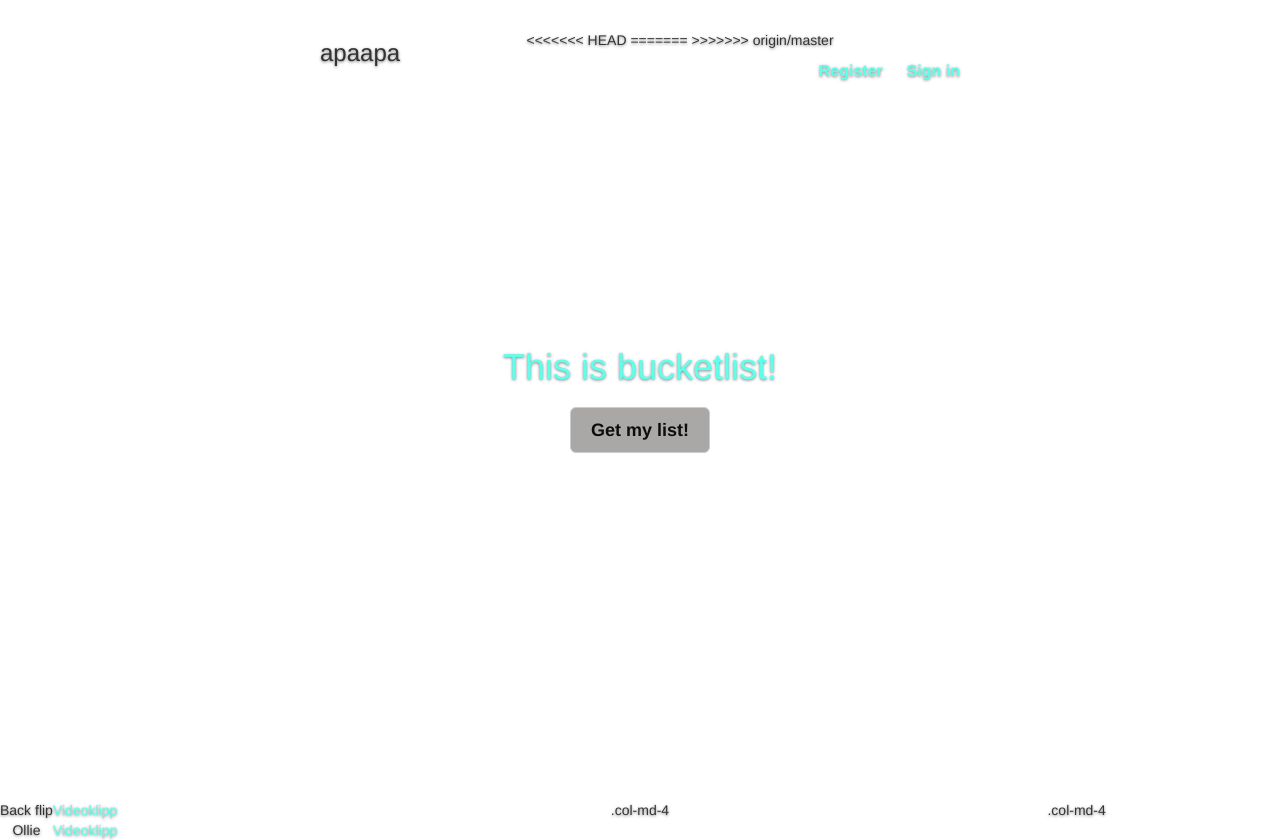
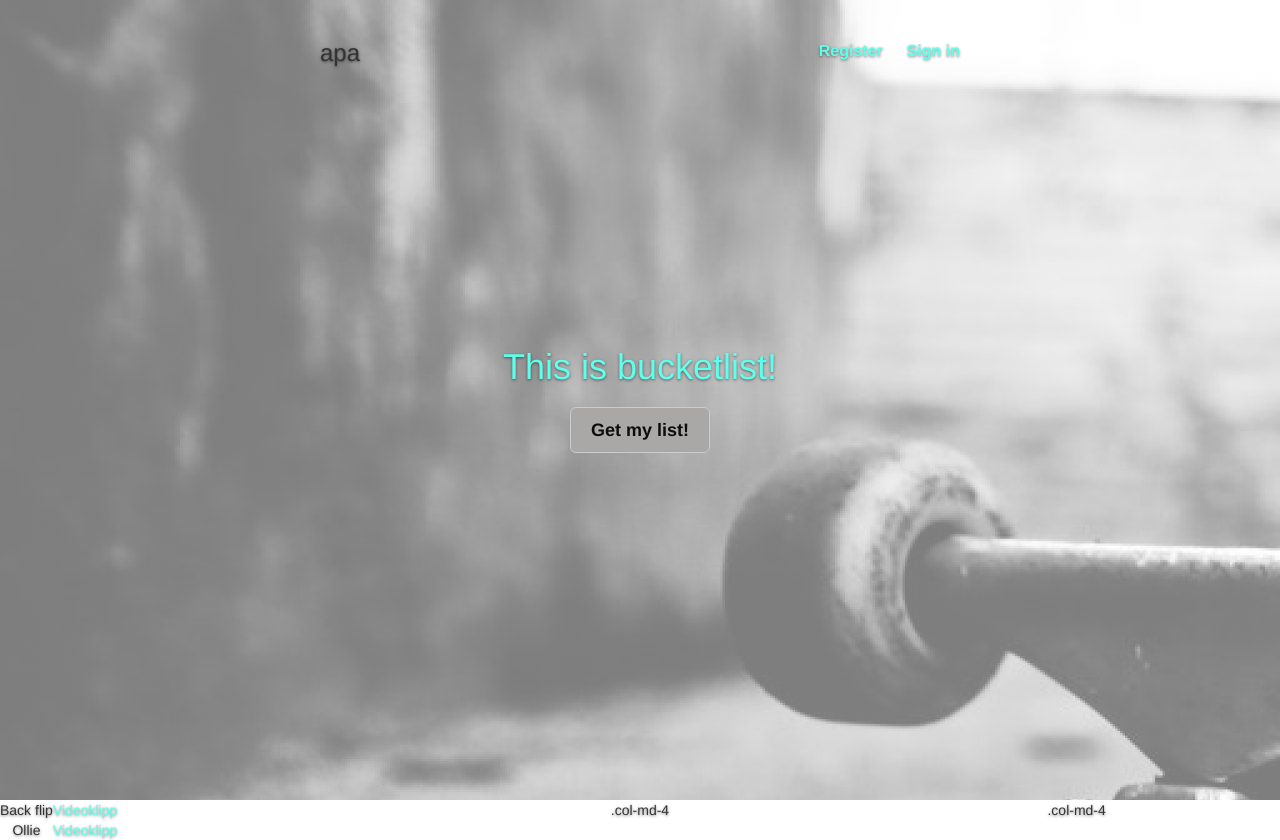
Before and after one commit to dite-bth/Bucketlist, a Flask app: page /profile/1 in a window 1280 px wide. Run offline with Flask 2, Linux system fonts and the light colour scheme; data comes from the database, SQL or seed files in the repository; some libraries are stand-ins or nearby versions.

Commit message:
bg to profile ;)

```diff
--- a/server/templates/profile.html
+++ b/server/templates/profile.html
@@ -26,6 +26,10 @@
 
   </head>
 
+  <body>
+
+    <div class="bg"></div>
+
     <div class="site-wrapper">
 
       <div class="site-wrapper-inner">
@@ -34,13 +38,9 @@
 
           <div class="masthead clearfix">
             <div class="inner">
-<<<<<<< HEAD
 
-              <h3 class="masthead-brand">{{ user.getNick()}}</h3>
+              <h3 class="masthead-brand">{{ user.getNick() }}</h3>
 
-=======
-              <h3 class="masthead-brand">{{ user.getNick() }}</h3>
->>>>>>> origin/master
               <nav>
                 <ul class="nav masthead-nav">
                   <li class="active">
@@ -84,6 +84,8 @@
             <div class="col-md-4">.col-md-4</div>
             </div>
 
+   </body>
+
     <!-- Bootstrap core JavaScript
     ================================================== -->
     <!-- Placed at the end of the document so the pages load faster -->
```
Lines whose indentation alone changed are shown as unchanged.
